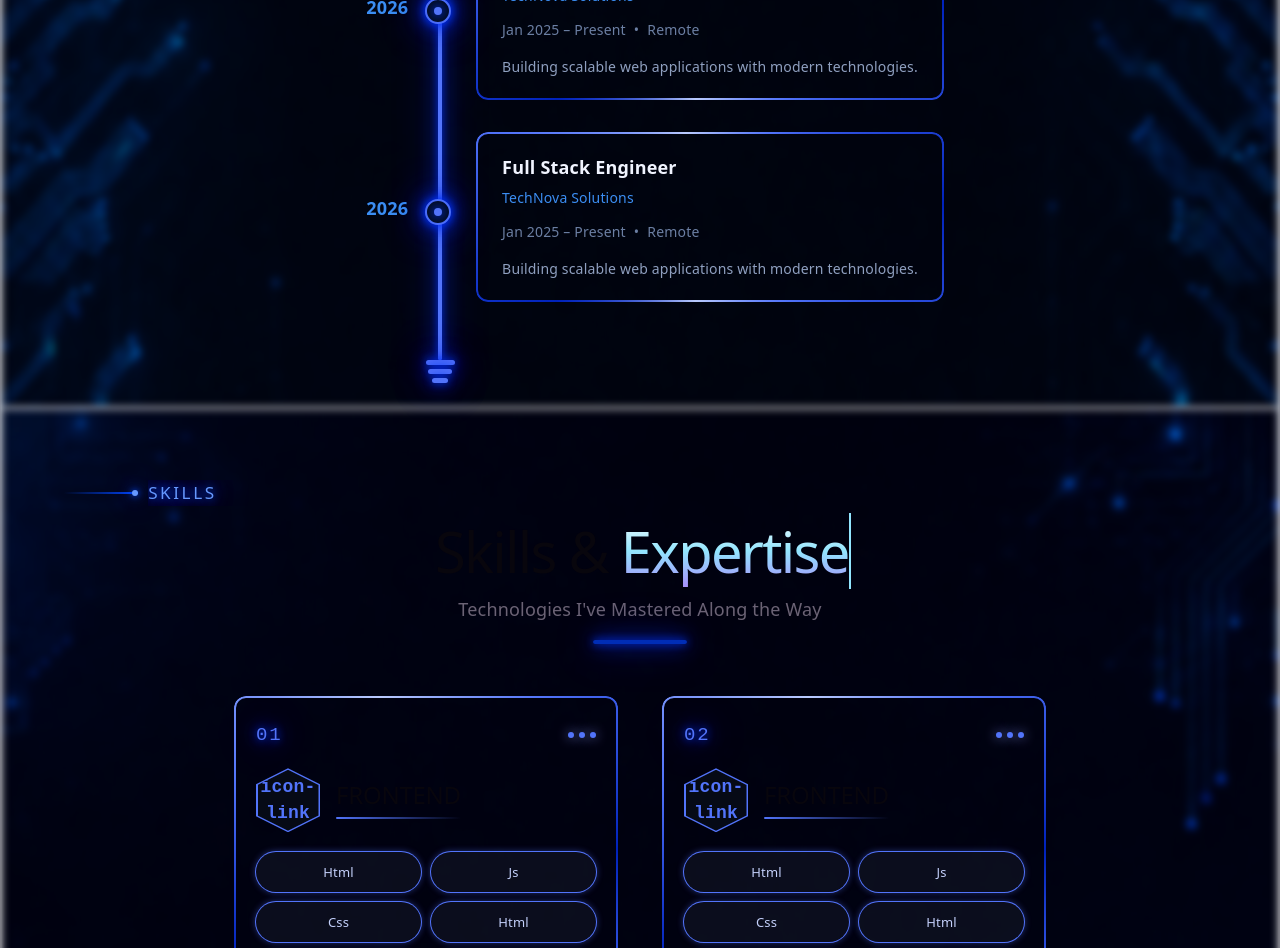
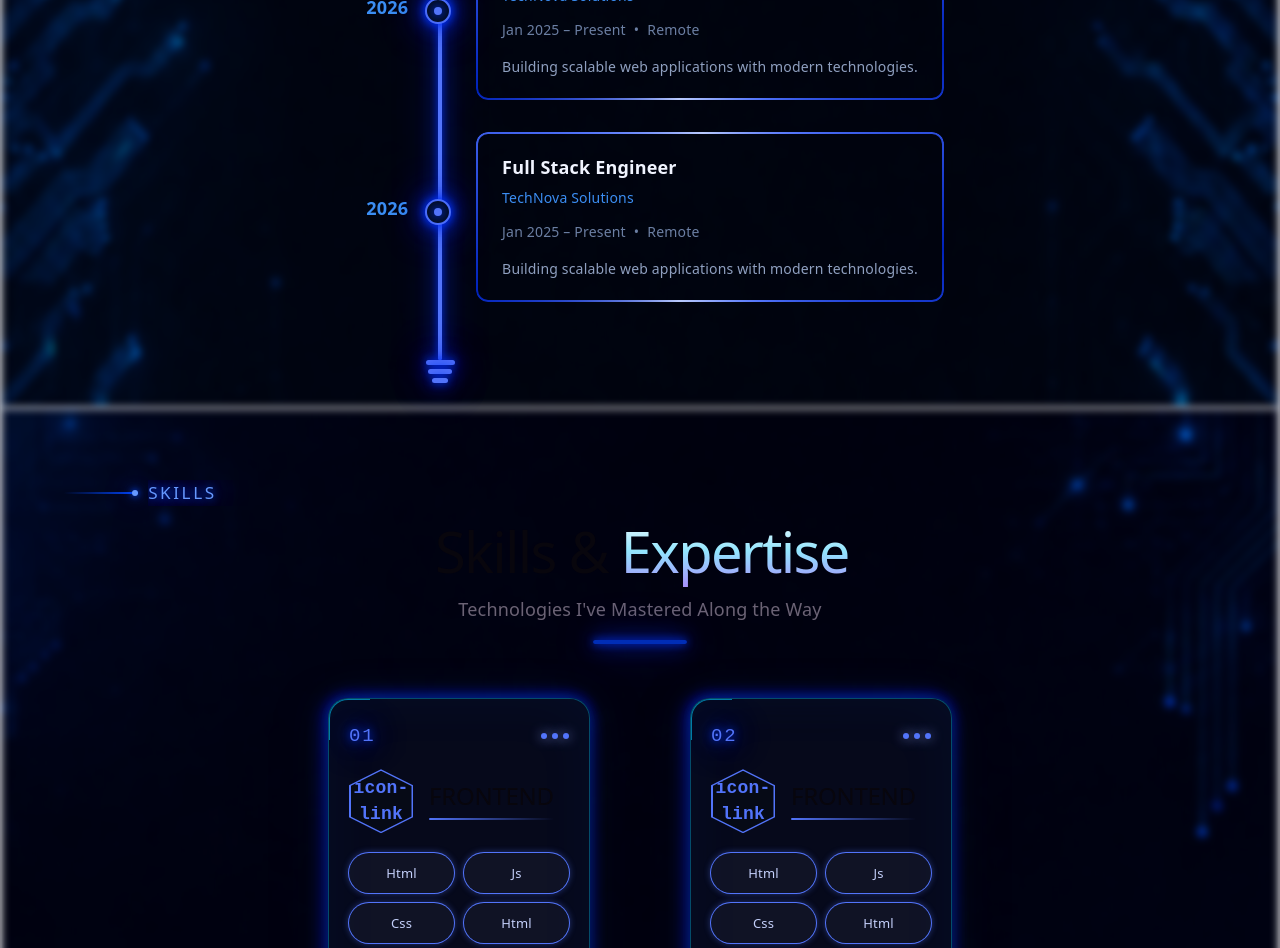
Before and after one commit to Amany-Elsayed/improved-portfolio, a React (Vite) app: page / in a window 1280 px wide. Shown: the part 2540-3488 px from the top of the page. Built offline with nearby package versions, Linux system fonts and the light colour scheme.

Commit message:
added some changes to skills cards

```diff
--- a/src/App.css
+++ b/src/App.css
@@ -748,11 +748,15 @@ nav {
 .skills-grid {
   display: grid;
   grid-template-columns: 2fr 2fr;
-  column-gap: 48px;
-  row-gap: 24px;
+  column-gap: 100px;
+  row-gap: 40px;
 }
 
 .skills-card-wrapper {
+  position: relative;
+  display: inline-block;
+  padding: 2px;
+  z-index: 1;
   clip-path: polygon(
     20px 0%,
     100% 0%,
@@ -762,16 +766,158 @@ nav {
     0% 20px
   );
   border-radius: 0;
+  /* animation: floatCard 6s ease-in-out infinite; */
 }
 
+/* @keyframes floatCard {
+  0%,
+  100% {
+    transform: translateY(0);
+  }
+  50% {
+    transform: translateY(-8px);
+  }
+} */
+
 .skills-card {
-  width: 340px;
-  background: transparent;
-  padding: 24px 20px 28px;
+  position: relative;
+  width: 220px;
   display: flex;
   flex-direction: column;
   gap: 20px;
+  background: rgba(10, 15, 35, 0.65);
+  backdrop-filter: blur(20px);
+  -webkit-backdrop-filter: blur(20px);
+  border: 1px solid rgba(0, 200, 255, 0.15);
+  border-radius: 20px;
+  padding: 24px 20px 28px;
+  overflow: hidden;
+
+  box-shadow:
+    0 0 40px rgba(0, 150, 255, 0.1),
+    inset 0 0 60px rgba(0, 100, 255, 0.05),
+    0 20px 50px rgba(0, 0, 0, 0.5);
+
+  /* transition: all 0.4s cubic-bezier(0.4, 0, 0.2, 1); */
 }
+
+/* .skills-card:hover {
+  box-shadow:
+    0 0 60px rgba(0, 200, 255, 0.2),
+    inset 0 0 80px rgba(0, 150, 255, 0.08),
+    0 25px 60px rgba(0, 0, 0, 0.6);
+  border-color: rgba(0, 200, 255, 0.3);
+  transform: translateY(-2px);
+} */
+
+.skills-card::before,
+.skills-card::after {
+  content: "";
+  position: absolute;
+  width: 40px;
+  height: 40px;
+  border: 2px solid rgba(0, 200, 255, 0.6);
+  transition: all 0.4s cubic-bezier(0.4, 0, 0.2, 1);
+  pointer-events: none;
+}
+
+.skills-card::before {
+  top: -1px;
+  left: -1px;
+  border-right: none;
+  border-bottom: none;
+  border-top-left-radius: 20px;
+}
+
+.skills-card::after {
+  bottom: -1px;
+  right: -1px;
+  border-left: none;
+  border-top: none;
+  border-bottom-right-radius: 20px;
+}
+
+/* SKILLS CARD ANIMATION */
+
+.skills-card {
+  animation: idleBorderPulse 3s ease-in-out infinite;
+}
+
+@keyframes idleBorderPulse {
+  0%, 100% {
+    box-shadow:
+      0 0 40px rgba(0, 150, 255, 0.1),
+      inset 0 0 60px rgba(0, 100, 255, 0.05),
+      0 20px 15px rgba(0, 0, 0, 0.5),
+
+      0 -3px 15px rgba(0, 68, 255, 0.15),
+      0 -3px 20px rgba(0, 102, 255, 0.05),
+
+      3px 0 15px rgba(0, 200, 255, 0.0),
+
+      0 3px 15px rgba(0, 200, 255, 0.0),
+
+      -3px 0 15px rgba(0, 89, 255, 0.35),
+      -3px 0 20px rgba(0, 17, 255, 0.2);
+    border-color: rgba(0, 200, 255, 0.25);
+  }
+  25% {
+    box-shadow:
+      0 0 40px rgba(0, 150, 255, 0.1),
+      inset 0 0 60px rgba(0, 100, 255, 0.05),
+      0 20px 50px rgba(0, 0, 0, 0.5),
+
+      0 -3px 15px rgba(0, 68, 255, 0.15),
+      0 -3px 20px rgba(0, 102, 255, 0.05),
+
+      3px 0 15px rgba(0, 68, 255, 0.15),
+      3px 0 20px rgba(0, 102, 255, 0.05),
+
+      0 3px 15px rgba(0, 200, 255, 0.0),
+
+      -3px 0 15px rgba(0, 89, 255, 0.15),
+      -3px 0 20px rgba(0, 17, 255, 0.5);
+    border-color: rgba(0, 200, 255, 0.35);
+  }
+  50% {
+    box-shadow:
+      0 0 40px rgba(0, 150, 255, 0.1),
+      inset 0 0 60px rgba(0, 100, 255, 0.05),
+      0 20px 50px rgba(0, 0, 0, 0.5),
+
+      0 -3px 15px rgba(0, 200, 255, 0.0),
+
+      3px 0 15px rgba(0, 68, 255, 0.15),
+      3px 0 20px rgba(0, 102, 255, 0.05),
+
+      0 3px 15px rgba(0, 68, 255, 0.15),
+      0 3px 20px rgba(0, 102, 255, 0.05),
+
+      -3px 0 15px rgba(0, 89, 255, 0.15),
+      -3px 0 20px rgba(0, 17, 255, 0.5);
+    border-color: rgba(0, 200, 255, 0.4);
+  }
+  75% {
+    box-shadow:
+      0 0 40px rgba(0, 150, 255, 0.1),
+      inset 0 0 60px rgba(0, 100, 255, 0.05),
+      0 20px 50px rgba(0, 0, 0, 0.5),
+
+      0 -3px 15px rgba(0, 68, 255, 0.15),
+      0 -3px 20px rgba(0, 102, 255, 0.05),
+
+      3px 0 15px rgba(0, 200, 255, 0.0),
+
+      0 3px 15px rgba(0, 68, 255, 0.15),
+      0 3px 20px rgba(0, 102, 255, 0.05),
+
+      -3px 0 15px rgba(0, 89, 255, 0.45),
+      -3px 0 20px rgba(0, 17, 255, 0.2);
+    border-color: rgba(0, 89, 255, 0.35);
+  }
+}
+
+/* === SKILLS CARD ANIMATION === */
 
 .skills-card-header {
   display: flex;
--- a/src/App.jsx
+++ b/src/App.jsx
@@ -522,7 +522,7 @@ function App() {
         <div className="skills-content">
           <div className="skills-grid">
             {skills.map((skill) => (
-              <div className="skill-card-wrapper neon-blue-border">
+              <div className="skill-card-wrapper">
                 <div className="skills-card">
                   <div className="skills-card-header">
                     <span className="skills-card-number neon-blue-text">
```
